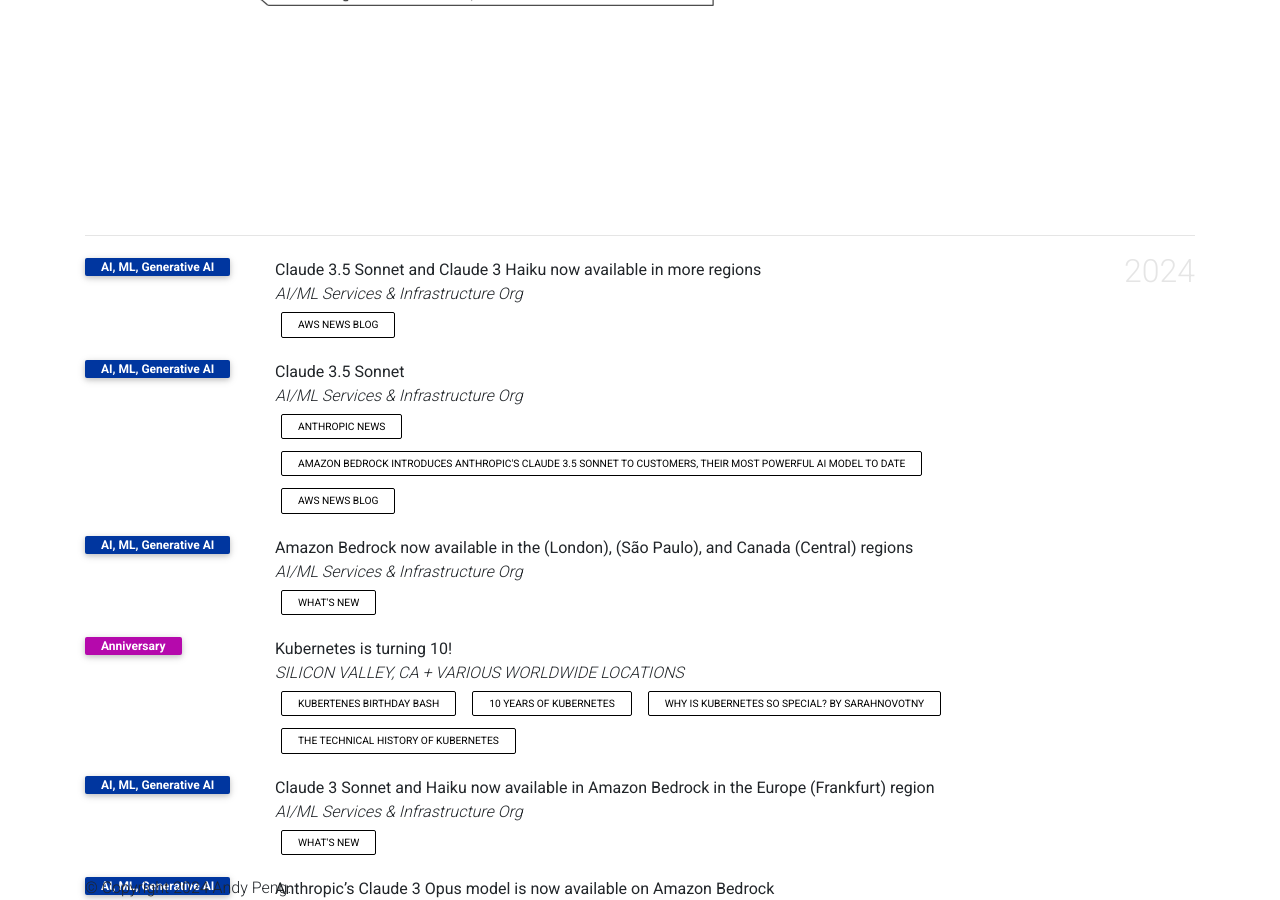
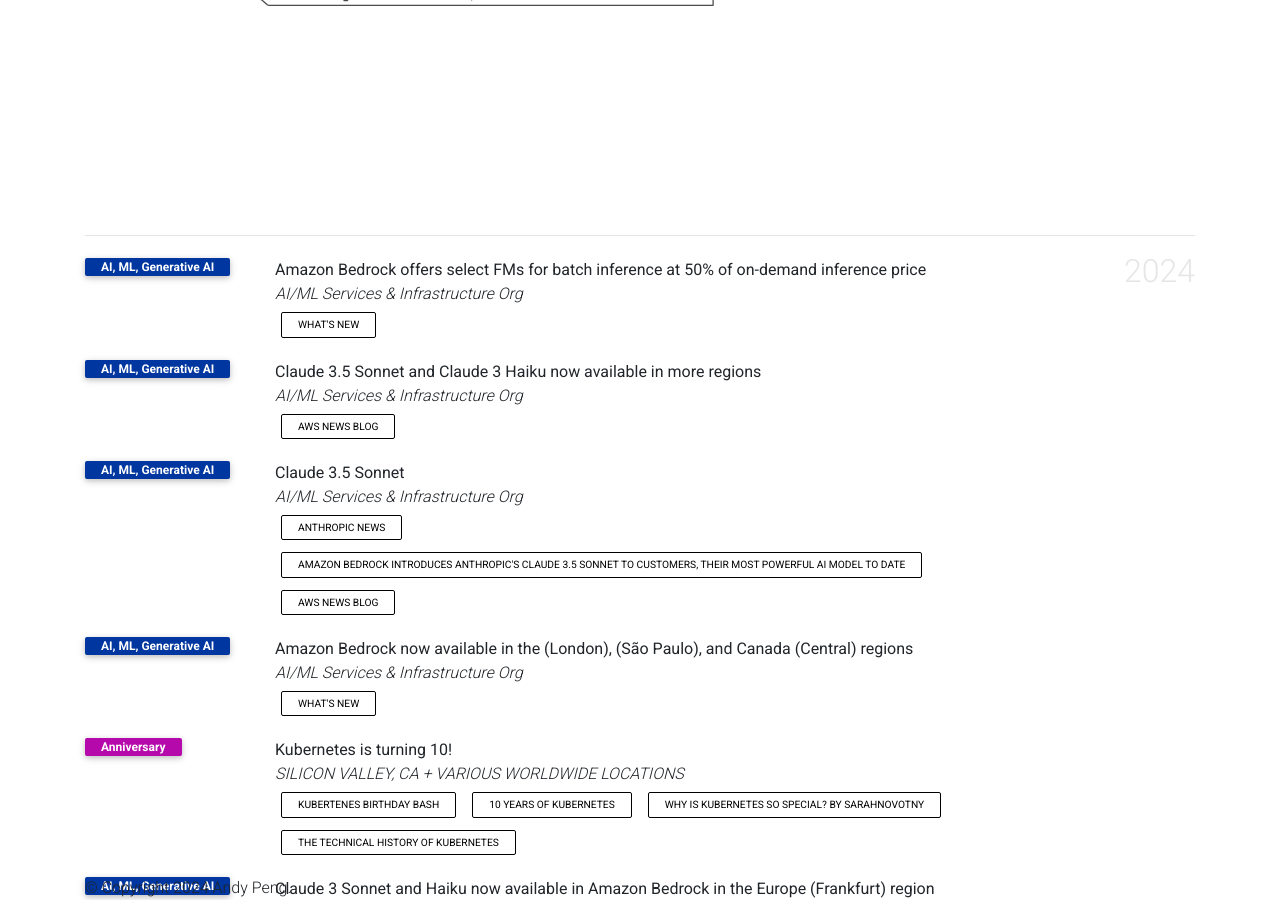
Before and after one commit to gfw001/gfw001.github.io, a Jekyll site: the page products.html, which Jekyll copies as it is, in a window 1280 px wide and 900 px high, scrolled down 989 px. Built offline with Jekyll 4.4.1, drawn with Linux system fonts in a browser that asks for light colours; comment, search, counter and statistics services are not loaded; a style sheet for code colours, icons or effects is not loaded.

Commit message:
Update products.html

```diff
--- a/products.html
+++ b/products.html
@@ -212,6 +212,21 @@
       <div class="publications">
       <h2 class="year">2024</h2>
       <ol class="bibliography">
+         <li>
+            <div class="row">
+               <div class="col-sm-2 abbr"><abbr class="badge">AI, ML, Generative AI</abbr></div>
+               <div id="mao2023agent" class="col-sm-8">
+                  <div class="title">Amazon Bedrock offers select FMs for batch inference at 50% of on-demand inference price</div>
+                  <div class="periodical"> <em>AI/ML Services & Infrastructure Org</em> </div>
+                  <div class="links">
+                     <a href="https://aws.amazon.com/about-aws/whats-new/2024/08/amazon-bedrock-fms-batch-inference-50-price/" class="btn btn-sm z-depth-0" role="button" rel="noopener noreferrer" target="_blank">What's New</a>
+                  </div>
+                  <div class="badges">
+                     <span class="altmetric-embed" data-hide-no-mentions="true" data-hide-less-than="15" data-badge-type="2" data-badge-popover="right"></span> <span class="__dimensions_badge_embed__" data-pmid="" data-hide-zero-citations="true" data-style="small_rectangle" data-legend="hover-right" style="margin-bottom: 3px;"></span>
+                  </div>
+               </div>
+            </div>
+         </li>
          <li>
             <div class="row">
                <div class="col-sm-2 abbr"><abbr class="badge">AI, ML, Generative AI</abbr></div>
```
